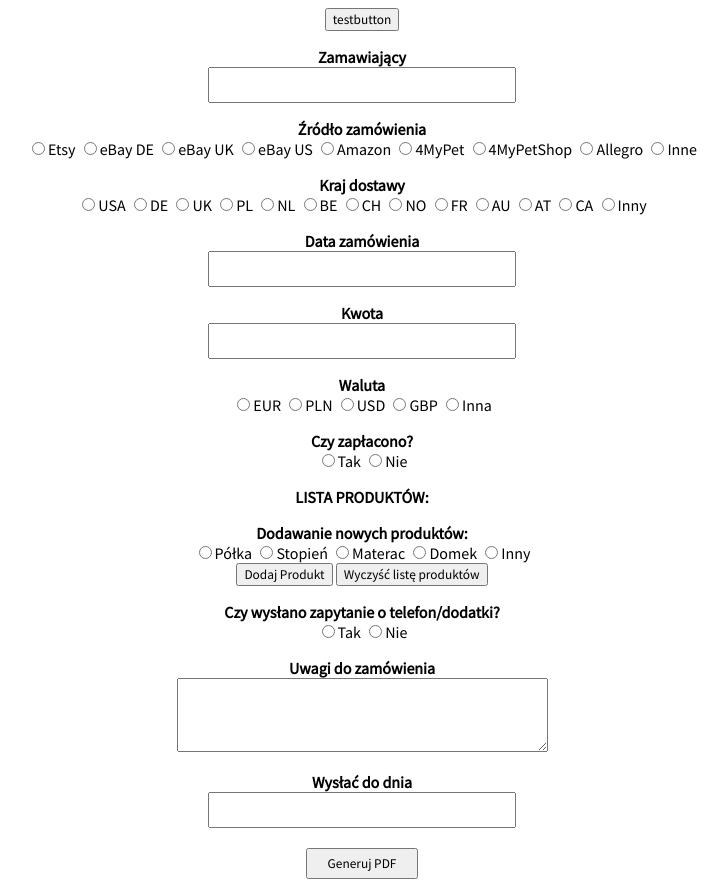
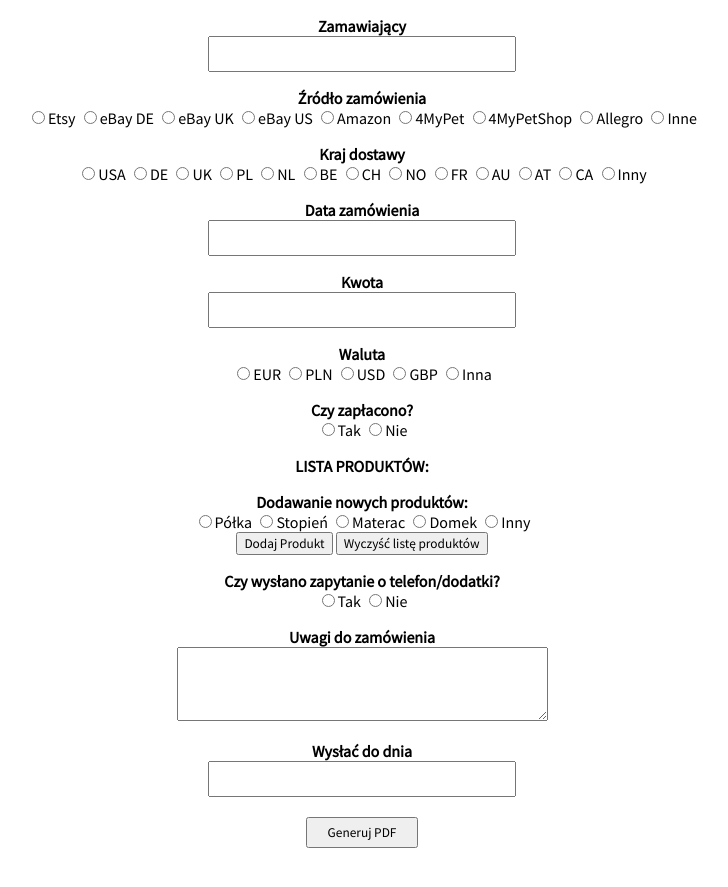
Before and after one commit to pwolkgorilla/pwolkgorilla.github.io, a website with bundled scripts: page index.html in a window 1280 px wide. Shown: the whole page, without its empty margins (278-1006 px from the left). After the commit the page ends 856 px from the top, so only its background shows below. Built offline with nearby package versions, Linux system fonts and the light colour scheme.

Commit message:
ukrycie test buttona

```diff
--- a/index.html
+++ b/index.html
@@ -10,7 +10,7 @@
     <title>Order Creator</title>
 </head>
 <body>
-<button id="testbutton">testbutton</button>
+<!--<button id="testbutton">testbutton</button>-->
 <form>
     <p>Zamawiający</p>
     <input type="text" name="zamawiajacy" id="zamawiajacy" required>
```
